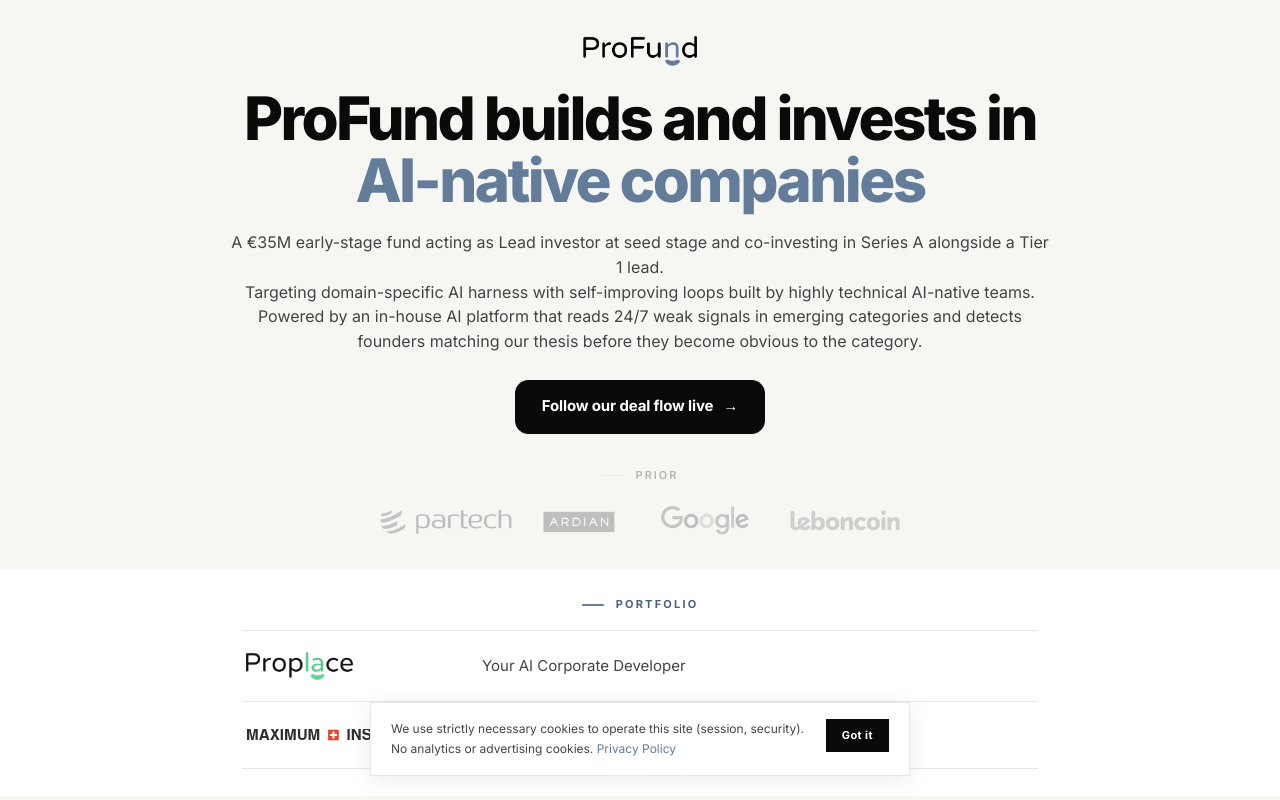
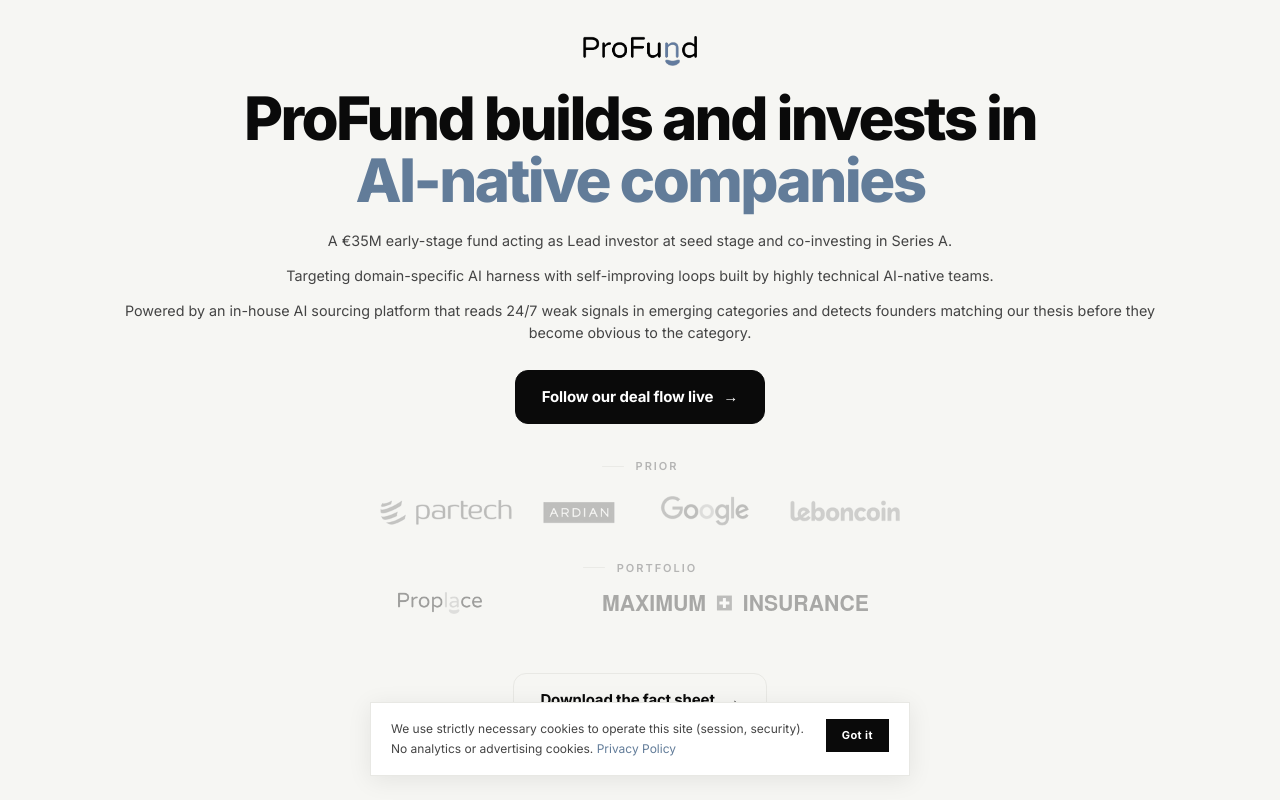
Before and after one commit to proplace-co/profund-vc, a React (Vite) app: page / in a window 1280 px wide. Shown: the top 800 px of the page. Built offline with nearby package versions, Linux system fonts and the light colour scheme.

Commit message:
copy(site,factsheet): one-line thesis, B&W portfolio, Stan strategy
Drop Tier 1 from the lead line. Portfolio logos match Prior (greyscale,
spaced, clickable). Rewrite Strategy around Stan and How we source as 1/2.
Blue CTA with QR; footer is the pre-marketing line plus contact.

```diff
--- a/index.html
+++ b/index.html
@@ -7,7 +7,7 @@
     <!-- Titre / description / canonical / og:url sont RÉÉCRITS PAR ROUTE au build
          par scripts/prerender.mjs. Ce fichier porte les valeurs de l'accueil. -->
     <title>ProFund builds and invests in AI-native companies</title>
-    <meta name="description" content="A €35M early-stage fund acting as Lead investor at seed stage and co-investing in Series A alongside a Tier 1 lead. Domain-specific AI harness, detected 24/7 before they become obvious." />
+    <meta name="description" content="A €35M early-stage fund acting as Lead investor at seed stage and co-investing in Series A. Domain-specific AI harness, detected 24/7 before they become obvious." />
     <link rel="canonical" href="https://profund.vc/" />
 
     <link rel="icon" type="image/png" href="/favicon.png" />
@@ -35,9 +35,9 @@
     <noscript>
       <h1>ProFund — AI-Native Venture Platform</h1>
       <p>
-        A €35M early-stage fund acting as Lead investor at seed stage and co-investing in Series A alongside a Tier 1 lead.
+        A €35M early-stage fund acting as Lead investor at seed stage and co-investing in Series A.
         Targeting domain-specific AI harness with self-improving loops built by highly technical AI-native teams.
-        Powered by an in-house AI platform that reads 24/7 weak signals in emerging categories and detects founders matching our thesis before they become obvious to the category.
+        Powered by an in-house AI sourcing platform that reads 24/7 weak signals in emerging categories and detects founders matching our thesis before they become obvious to the category.
       </p>
       <p>Contact: <a href="mailto:alexandre@profund.vc">alexandre@profund.vc</a></p>
     </noscript>
--- a/src/components/HomepageLite.tsx
+++ b/src/components/HomepageLite.tsx
@@ -14,12 +14,12 @@
   {
     name: 'Proplace',
     logo: PROPLACE_LOGO,
-    line: 'Your AI Corporate Developer',
+    href: 'https://proplace.co',
   },
   {
     name: 'Maximum Insurance',
     logo: MAXIMUM_LOGO,
-    line: 'Swiss Travel Insurtech',
+    href: 'https://maximum-insurance.com',
     wide: true,
   },
 ];
@@ -34,9 +34,9 @@
           <img src={LOGO_URL} className="pfh-hero-logo" alt="ProFund" />
           <h1 className="pfh-h1">ProFund builds and invests in<br /><em>AI-native companies</em></h1>
           <p className="pfh-lead">
-            A €35M early-stage fund acting as Lead investor at seed stage and co-investing in Series A alongside a Tier 1 lead.<br />
-            Targeting domain-specific AI harness with self-improving loops built by highly technical AI-native teams.<br />
-            Powered by an in-house AI platform that reads 24/7 weak signals in emerging categories and detects founders matching our thesis before they become obvious to the category.
+            <span className="pfh-lead-line fit">A €35M early-stage fund acting as Lead investor at seed stage and co-investing in Series A.</span>
+            <span className="pfh-lead-line">Targeting domain-specific AI harness with self-improving loops built by highly technical AI-native teams.</span>
+            <span className="pfh-lead-line">Powered by an in-house AI sourcing platform that reads 24/7 weak signals in emerging categories and detects founders matching our thesis before they become obvious to the category.</span>
           </p>
           <div className="pfh-cta-row">
             <button className="pfh-btn" onClick={() => setOpen(true)}>Follow our deal flow live</button>
@@ -51,23 +51,21 @@
         </div>
       </section>
 
-      <section className="pfh-s pfh-port" id="ongoing">
-        <div className="pfh-wrap nar">
-          <p className="pfh-eyeb pfh-eyeb-port">Portfolio</p>
-          <div className="pfh-list">
+      <section className="pfh-s pfh-prior" id="ongoing">
+        <div className="pfh-wrap">
+          <p className="pfh-eyeb">Portfolio</p>
+          <div className="pfh-brand">
             {ONGOING.map((p) => (
-              <div className="pfh-li" key={p.name}>
+              <a key={p.name} href={p.href} target="_blank" rel="noopener noreferrer">
                 <img src={p.logo} alt={p.name} className={"wide" in p && p.wide ? 'wide' : undefined} />
-                <p>{p.line}</p>
-              </div>
+              </a>
             ))}
           </div>
         </div>
       </section>
 
       <section className="pfh-s" id="factsheet">
-        <div className="pfh-wrap nar" style={{ textAlign: 'center' }}>
-          <h2 className="pfh-h2">Build &amp; invest with us.</h2>
+        <div className="pfh-wrap" style={{ textAlign: 'center' }}>
           <div className="pfh-cta-row">
             <a href={FACTSHEET_URL} className="pfh-btn ghost" download>Download the fact sheet</a>
           </div>
--- a/src/components/ProFundPage.tsx
+++ b/src/components/ProFundPage.tsx
@@ -9,7 +9,7 @@
         <div style={{ display: 'inline-block', border: '1px solid var(--line)', color: 'var(--mid)', fontSize: '10px', fontWeight: 600, letterSpacing: '.22em', textTransform: 'uppercase', padding: '8px 24px', marginBottom: '18px' }}>Pre-Marketing Phase</div>
         <span className="hero-tagline" style={{ display: 'block' }}>AI-Native Venture Platform</span>
         <h1 className="hero-title">We find Europe's next<br /><em>category winners.</em></h1>
-        <p className="hero-sub" style={{ maxWidth: '720px', margin: '0 auto 18px' }}>A €35M early-stage fund acting as Lead investor at seed stage and co-investing in Series A alongside a Tier 1 lead. Targeting domain-specific AI harness with self-improving loops built by highly technical AI-native teams. Powered by an in-house AI platform that reads 24/7 weak signals in emerging categories and detects founders matching our thesis before they become obvious to the category.</p>
+        <p className="hero-sub" style={{ maxWidth: '720px', margin: '0 auto 18px' }}>A €35M early-stage fund acting as Lead investor at seed stage and co-investing in Series A.<br /><br />Targeting domain-specific AI harness with self-improving loops built by highly technical AI-native teams.<br /><br />Powered by an in-house AI sourcing platform that reads 24/7 weak signals in emerging categories and detects founders matching our thesis before they become obvious to the category.</p>
         <p className="hero-note">€35M Target · 21 Deals · Lead at seed · Co-invest Series A</p>
         <div style={{ marginBottom: '40px' }}>
           <a href="#contact" className="btn">Request LP Access</a>
--- a/src/index.css
+++ b/src/index.css
@@ -378,9 +378,14 @@
 .pfh-h2 { margin: 0; font-size: clamp(26px, 3.2vw, 40px); line-height: 1.12;
   letter-spacing: -.036em; font-weight: 800; text-wrap: balance; }
 .pfh-h2 em { font-style: normal; color: var(--blue); }
-.pfh-lead { margin: 18px auto 0; max-width: 52em; font-size: clamp(15px, 1.25vw, 17.5px);
-  line-height: 1.55; color: var(--sub); text-wrap: pretty; }
+.pfh-lead { margin: 18px auto 0; max-width: 72em; font-size: clamp(14px, 1.12vw, 16.5px);
+  line-height: 1.55; color: var(--sub); }
 .pfh-lead b { color: var(--ink); font-weight: 600; }
+.pfh-lead-line { display: block; }
+.pfh-lead-line + .pfh-lead-line { margin-top: 0.9em; }
+@media (min-width: 960px) {
+  .pfh-lead-line.fit { white-space: nowrap; }
+}
 
 .pfh-eyeb { display: flex; align-items: center; justify-content: center; gap: 12px;
   margin: 0 0 clamp(12px, 2vh, 24px); font-size: 11px; font-weight: 600;
@@ -430,6 +435,14 @@
 .pfh-prior { opacity: .85; }
 .pfh-logos { display: block; width: 100%; max-width: 520px; height: auto; margin: 0 auto;
   opacity: .42; filter: grayscale(1); }
+.pfh-brand { display: flex; justify-content: center; align-items: center;
+  gap: clamp(56px, 10vw, 120px); flex-wrap: wrap; }
+.pfh-brand a { display: block; line-height: 0; }
+.pfh-brand img { display: block; height: 22px; width: auto; max-width: 220px;
+  opacity: .42; filter: grayscale(1);
+  transition: opacity .18s; }
+.pfh-brand img.wide { height: 18px; max-width: 280px; }
+.pfh-brand a:hover img { opacity: .7; }
 .pfh-words { display: flex; flex-wrap: wrap; justify-content: center; gap: 16px 44px; margin-top: 28px; }
 .pfh-words span { font-size: 15px; font-weight: 700; color: var(--mid); }
 
@@ -486,7 +499,11 @@
    prendre le meme gris que la page, sinon une bande blanche la termine. */
 .pf-footer.on-grey { background: var(--bg); }
 
-.pfh-note { margin: clamp(16px, 2.4vh, 28px) auto 0; max-width: 60ch; font-size: 12.5px; line-height: 1.65; color: var(--lite); }
+.pfh-note { margin: clamp(16px, 2.4vh, 28px) auto 0; max-width: none; font-size: 12.5px;
+  line-height: 1.65; color: var(--lite); white-space: nowrap; }
+@media (max-width: 720px) {
+  .pfh-note { white-space: normal; }
+}
 
 /* « Ongoing » en liste : une ligne par societe, logo a gauche, phrase a droite. */
 .pfh-port { background: #fff; padding: clamp(22px, 3.4vh, 40px) 0; }
```
Also changed, not shown: 2 other files (tests, documents, lock files or other folders).
